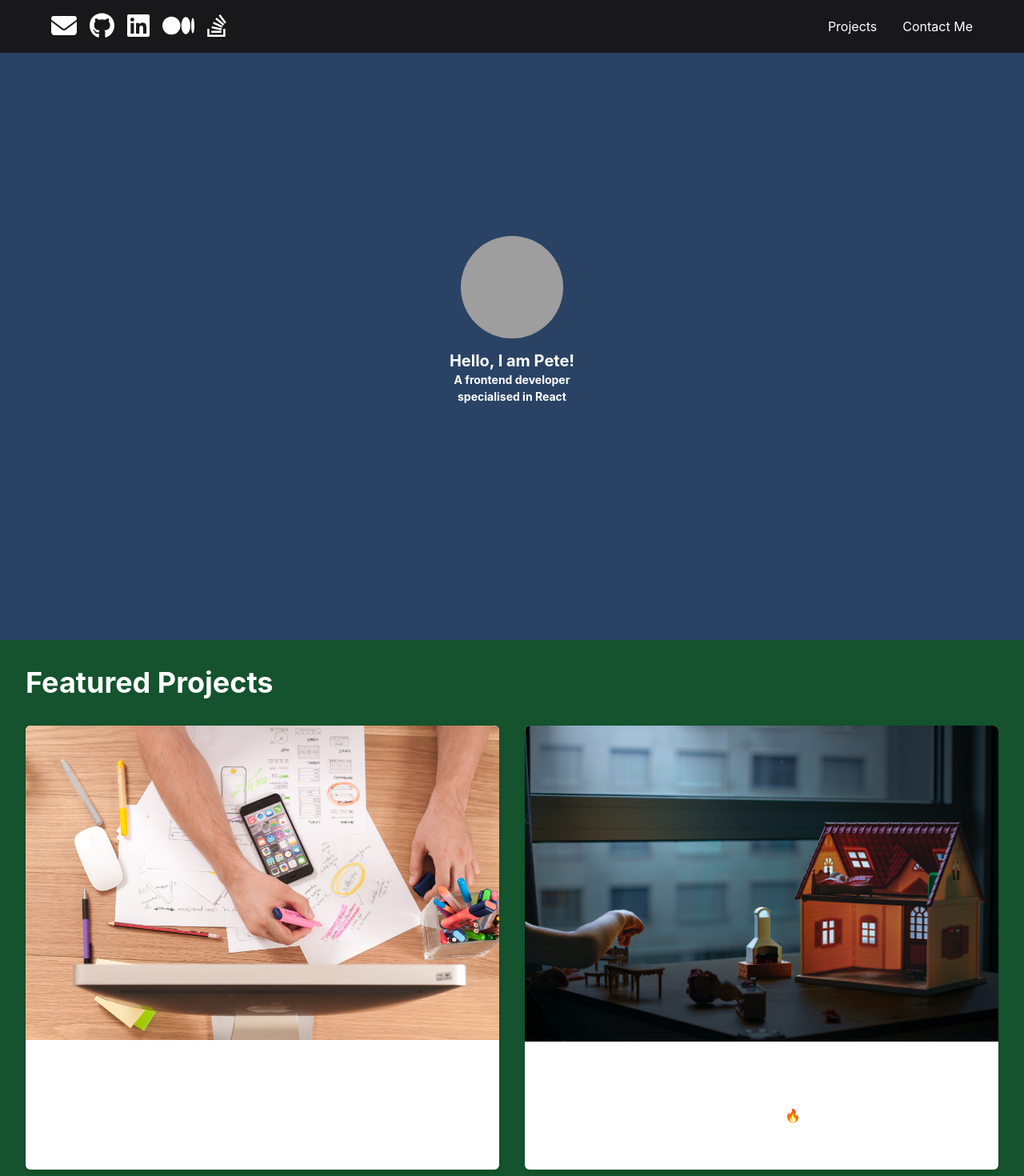
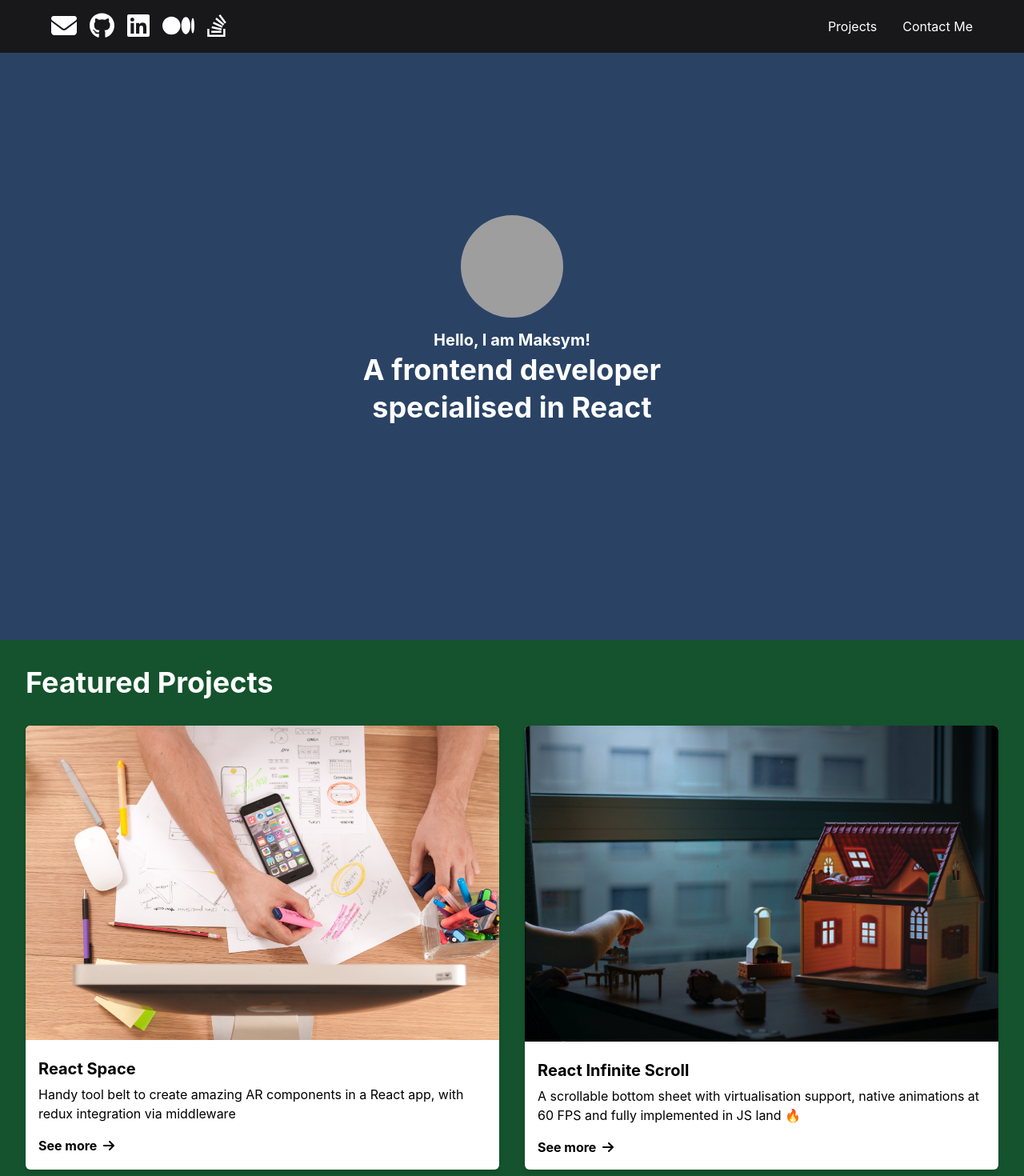
Before and after one commit to Maxym5630/MyPortfolio, a React (Create React App) app: page / in a window 1280 px wide. Shown: the top 1470 px of the page at 80% size. Built offline with nearby package versions, Linux system fonts and the light colour scheme; grey boxes are pictures that could not be loaded.

Commit message:
Fix UI text and links

```diff
--- a/src/components/Card.js
+++ b/src/components/Card.js
@@ -11,12 +11,13 @@ const Card = ({ title, description, imageSrc }) => {
       boxShadow="md"
       overflow="hidden"
       alignItems="flex-start"
+      color="black"
     >
       <Image src={imageSrc} alt={title} />
       <VStack p={4} alignItems="flex-start" spacing={2}>
         <Heading size="md">{title}</Heading>
         <Text>{description}</Text>
-        <HStack pt={2}>
+        <HStack pt={2} as="a" href="#">
           <Text fontWeight="bold">See more</Text>
           <FontAwesomeIcon icon={faArrowRight} size="1x" />
         </HStack>
--- a/src/components/Header.js
+++ b/src/components/Header.js
@@ -36,7 +36,8 @@ const Header = () => {
   const headerRef = useRef(null);
   const prevScrollPos = useRef(0);
 
-  const handleClick = (anchor) => () => {
+  const handleClick = (anchor) => (e) => {
+    e.preventDefault();
     const id = `${anchor}-section`;
     const element = document.getElementById(id);
     if (element) {
--- a/src/components/LandingSection.js
+++ b/src/components/LandingSection.js
@@ -2,7 +2,7 @@ import React from "react";
 import { Avatar, Heading, VStack } from "@chakra-ui/react";
 import FullScreenSection from "./FullScreenSection";
 
-const greeting = "Hello, I am Pete!";
+const greeting = "Hello, I am Maksym!";
 const bio1 = "A frontend developer";
 const bio2 = "specialised in React";
 
@@ -21,10 +21,10 @@ const LandingSection = () => (
         <Heading as="h4" size="md">
           {greeting}
         </Heading>
-        <Heading as="h2" size="xs">
+        <Heading as="h2" size="xl">
           {bio1}
         </Heading>
-        <Heading as="h2" size="xs">
+        <Heading as="h2" size="xl">
           {bio2}
         </Heading>
       </VStack>
```
